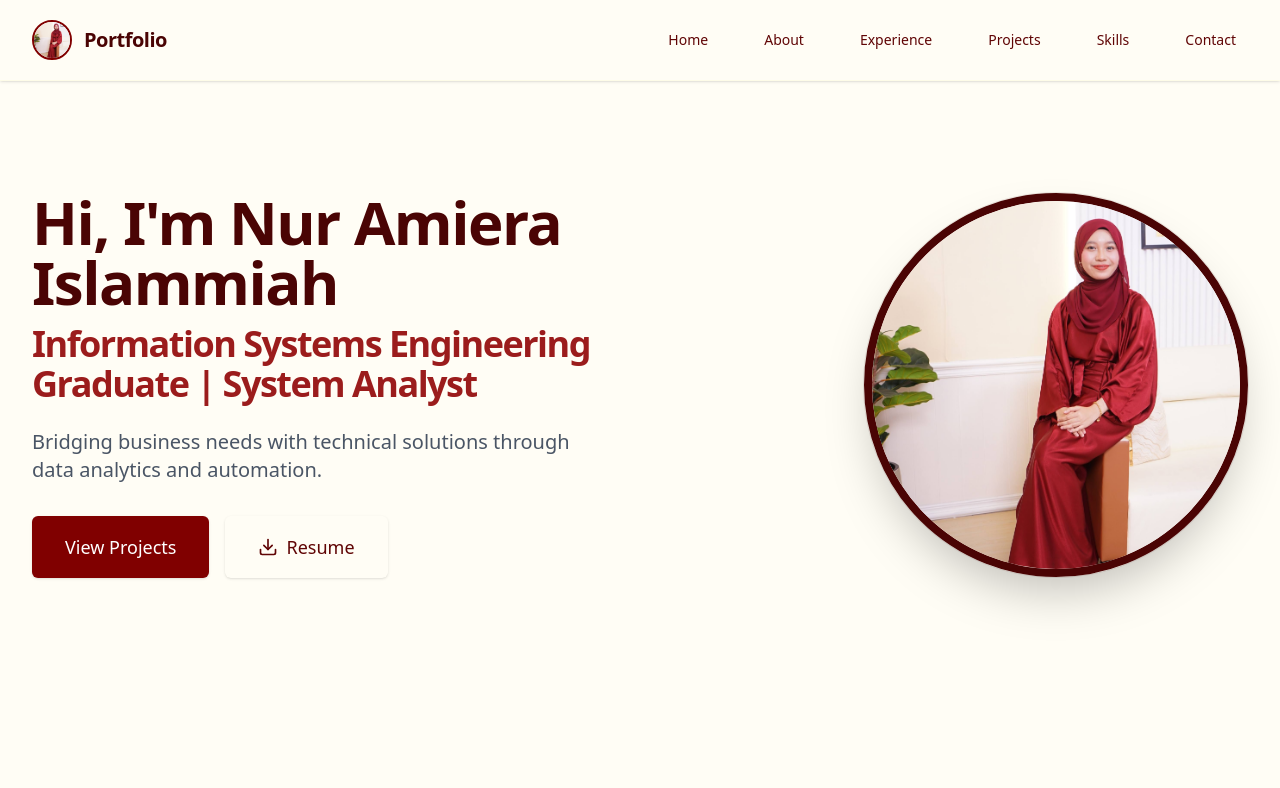
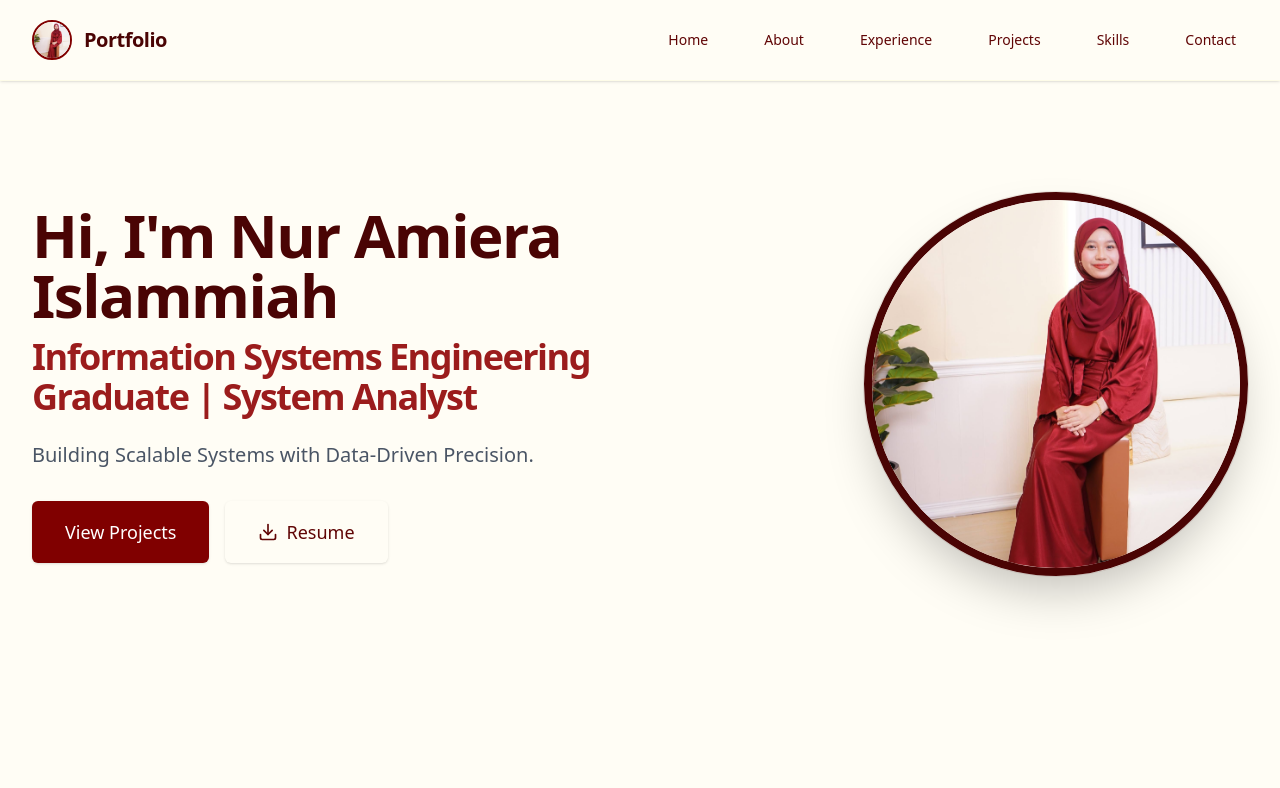
Before and after one commit to amieraislammiah/profile-amiera, a Next.js app: page / in a window 1280 px wide. Shown: the top 788 px of the page. Built offline with nearby package versions, Linux system fonts and the light colour scheme.

Commit message:
feat: add Sime Darby Guthrie project and update portfolio data

```diff
--- a/src/data/portfolio.ts
+++ b/src/data/portfolio.ts
@@ -60,9 +60,9 @@ export const portfolioData = {
   personalInfo: {
     name: "Nur Amiera Islammiah",
     title: "Information Systems Engineering Graduate | System Analyst",
-    tagline: "Bridging business needs with technical solutions through data analytics and automation.",
+    tagline: "Building Scalable Systems with Data-Driven Precision.",
     summary:
-      "A graduate with a Bachelor of Information Systems (Hons.) majoring in Information Systems Engineering, with 1 year of experience in data analytics, automation, system development, and design through my internship at PETRONAS and the PROTÉGÉ program at HeiTech Padu Berhad. As a Data Programmer at PETRONAS, I developed data-driven solutions, automated workflows, and improved reporting processes. Previously, as a Business Analyst at Maybank, I supported system development and analysis to enhance business operations. I'm eager to apply my skills in data analytics, software development, and emerging technologies to build impactful and scalable solutions.",
+      "A results-driven Bachelor of Information Systems (Hons.) graduate majoring in Information Systems Engineering, with over one year of hands-on experience in data analytics, process automation, system development, and solution design gained through roles at PETRONAS and HeiTech Padu Berhad under the PROTÉGÉ program. At PETRONAS, I contributed as a Data Programmer, delivering data-driven solutions, streamlining workflows through automation, and enhancing reporting accuracy and efficiency. I further strengthened my business and system analysis capabilities through my experience supporting system development initiatives at Maybank, helping to improve operational performance and stakeholder alignment. Equipped with strong analytical thinking, technical proficiency, and a continuous improvement mindset, I am eager to contribute as a System Analyst, Business Analyst, or Software Engineer in building scalable, high-impact digital solutions that drive business value.",
     email: "amiera.islammiah@gmail.com",
     linkedin: "https://linkedin.com/in/nuramieraislammiah",
     github: "https://github.com/nuramieraislammiah",
@@ -534,5 +534,45 @@ export const portfolioData = {
       thumbnail: "/mbs-logo.png",
       confidential: true,
     },
+    {
+      id: "project-land-management-sd",
+      title: "Land Management System (Sime Darby Guthrie)",
+      description:
+        "Digitization of land management processes to centralize records, workflows, and reporting for Sime Darby Guthrie.",
+      overview:
+        "The Land Management System project was initiated to digitize and streamline land-related processes within Sime Darby Guthrie. The system improves visibility, accuracy, and efficiency in managing land records, workflows, and reporting, replacing fragmented manual processes with an integrated digital platform. The solution enhances data accessibility, strengthens governance over land information, and enables better decision-making through centralized and structured data management.",
+      objectives: [
+        "Digitize and centralize land management records and workflows",
+        "Improve data accuracy, traceability, and reporting capabilities",
+        "Enhance operational efficiency by reducing manual processes",
+        "Provide scalable system architecture to support future enhancements",
+        "Strengthen monitoring and visibility of land-related activities"
+      ],
+      tools: ["System Analysis", "Requirements Engineering", "Solution Architecture", "Process Modeling"],
+      role: "System Analyst (Freelance)",
+      contributions: [
+        "Contributed to solution proposal preparation, including scope definition and high-level system approach",
+        "Engaged with stakeholders to elicit, analyze, and document business and system requirements",
+        "Produced high-level system architecture and solution design aligned with business needs",
+        "Defined development approach, workflow, and technical considerations for implementation",
+        "Ensured the proposed system supports operational efficiency and governance requirements",
+        "Prepared structured analysis and design artefacts to support the development lifecycle"
+      ],
+      process: [
+        {
+          problem:
+            "Land data and workflows were managed through fragmented, manual processes, limiting visibility, consistency, and governance.",
+          solution:
+            "Designed a centralized land management system with structured workflows, clear data ownership, and scalable architecture for future enhancements.",
+          outcome:
+            "Enabled clearer visibility of land data through centralized management, reduced dependency on manual tracking, and established a scalable foundation for future digital improvements."
+        }
+      ],
+      documentation: [],
+      images: [],
+      proofs: [],
+      thumbnail: "/sd-logo.png",
+      confidential: true,
+    },
   ] as Project[],
 };
```
Also changed, not shown: public/sd-logo.png (added).
